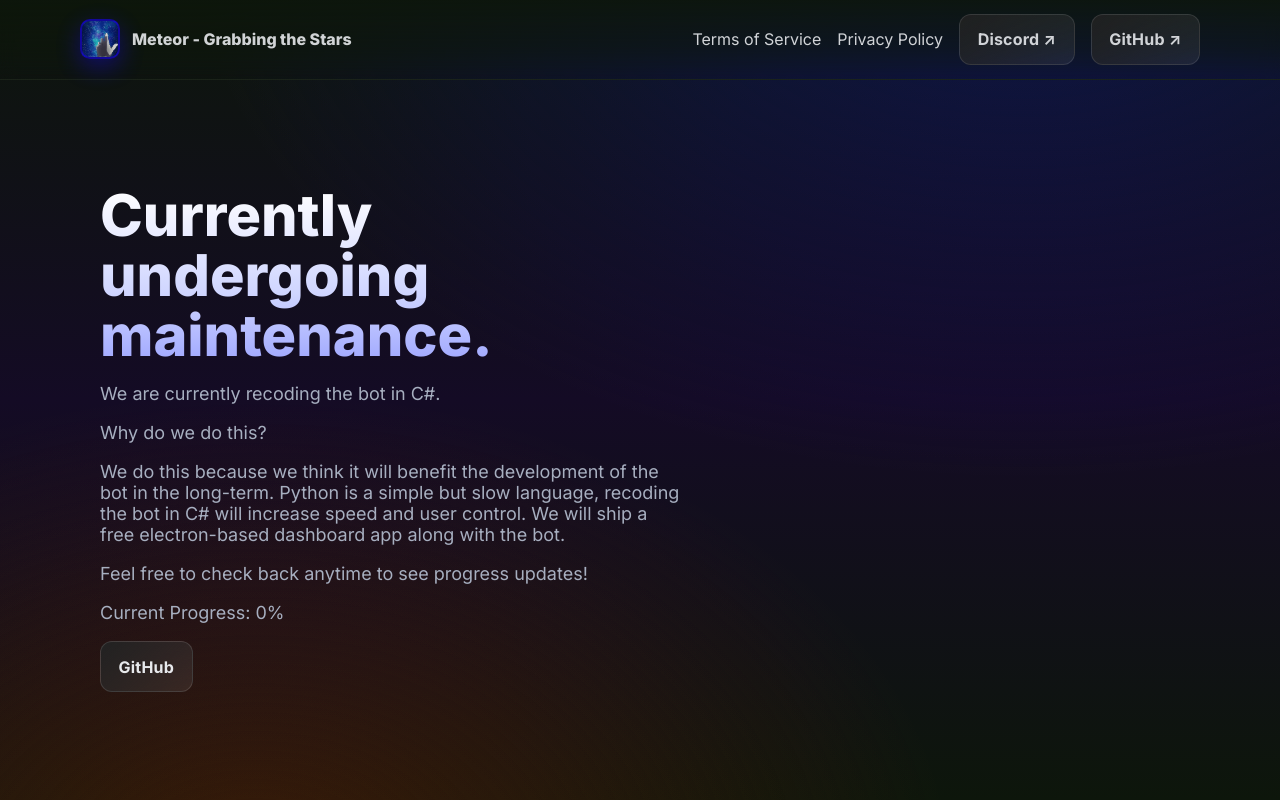
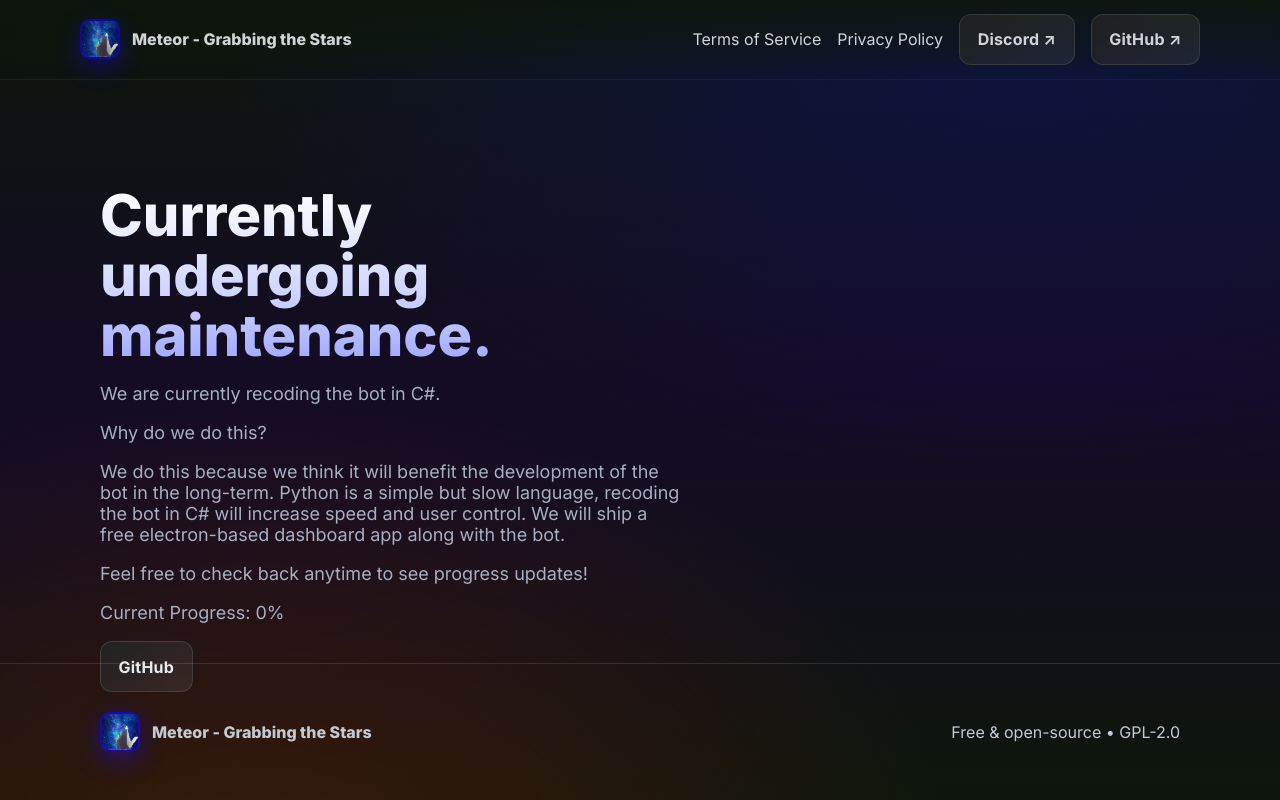
Before and after one commit to watchmypizza/Meteor, a plain HTML site: page index.html in a window 1280 px wide. Shown: the top 800 px of the page. Drawn offline with Linux system fonts and the light colour scheme.

Commit message:
Fixed footer not displaying correctly

```diff
--- a/style.css
+++ b/style.css
@@ -103,7 +103,7 @@ details.acc > summary{cursor:pointer;list-style:none;padding:16px 18px;font-weig
 details.acc[open]{background:rgba(255,255,255,.06)}
 details.acc > div{padding:0 18px 18px}
 
-.footer{padding:48px 0;border-top:1px solid var(--border);color:#c4c9d4;margin-top: 29rem;} /* remove margin once the bot is recoded in c# */
+.footer{padding:48px 0;border-top:1px solid var(--border);color:#c4c9d4; position: absolute; left: 0; right: 0; bottom: 0;}
 .footer .row{display:flex;flex-wrap:wrap;align-items:center;justify-content:space-between;gap:12px}
 
 @keyframes floaty{0%,100%{transform:translateY(0)}50%{transform:translateY(-6px)}}
```
